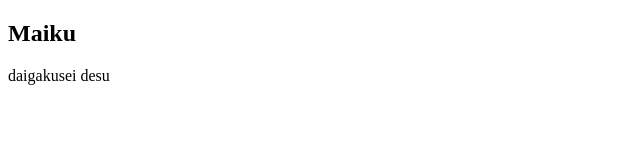
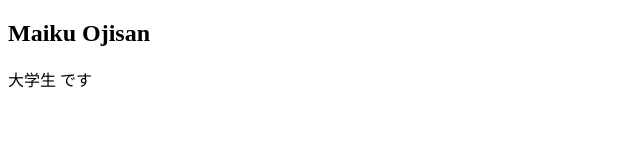
Before and after one commit to MaikuOjisan/Mustangs, a plain HTML site: page index.html in a window 1280 px wide. Shown: the whole page, without its empty margins (0-640 px from the left). Drawn offline with Linux system fonts and the light colour scheme.

Commit message:
Modified Index.html

```diff
--- a/index.html
+++ b/index.html
@@ -19,8 +19,8 @@
 
         <!-- Content section-->
          <div class="content">
-          <h2>Maiku</h2>
-          <p>daigakusei desu</p>
+          <h2>Maiku Ojisan</h2>
+          <p>大学生 です</p>
 
           <!-- Interests section-->
            <div id="interests">
```
